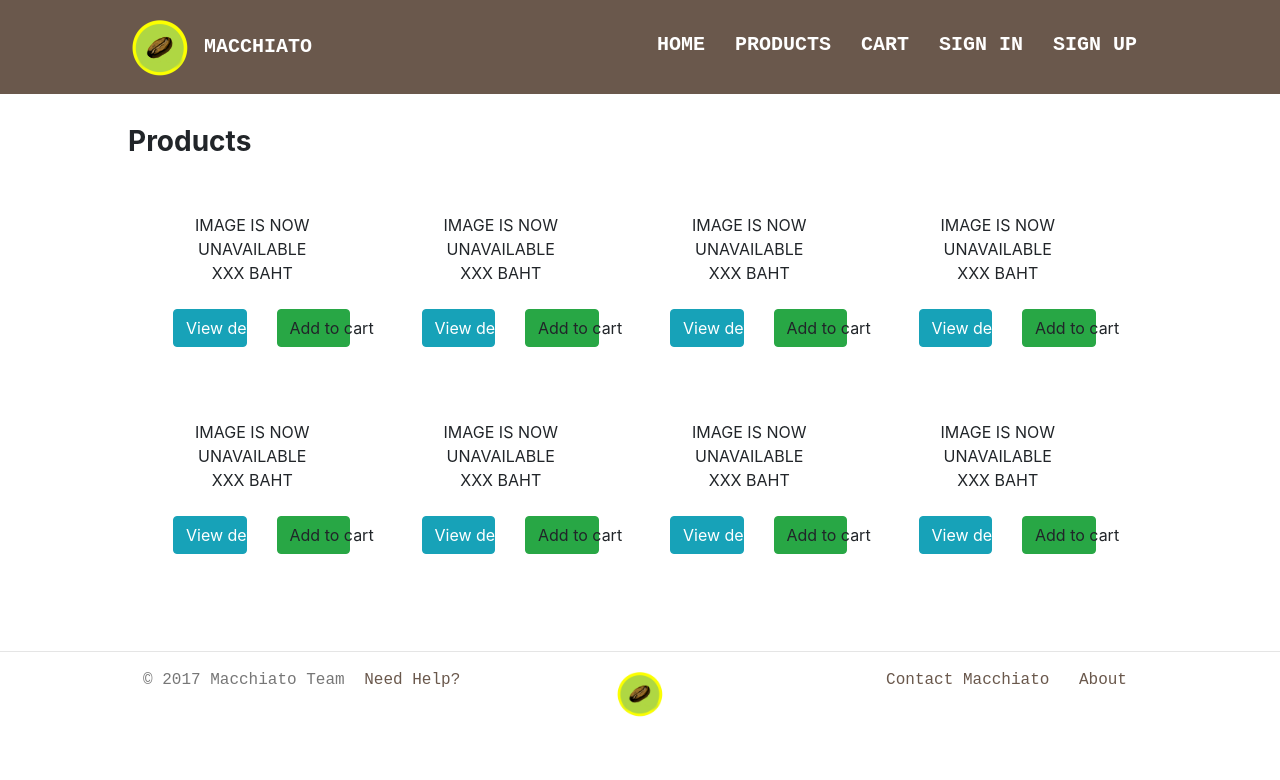
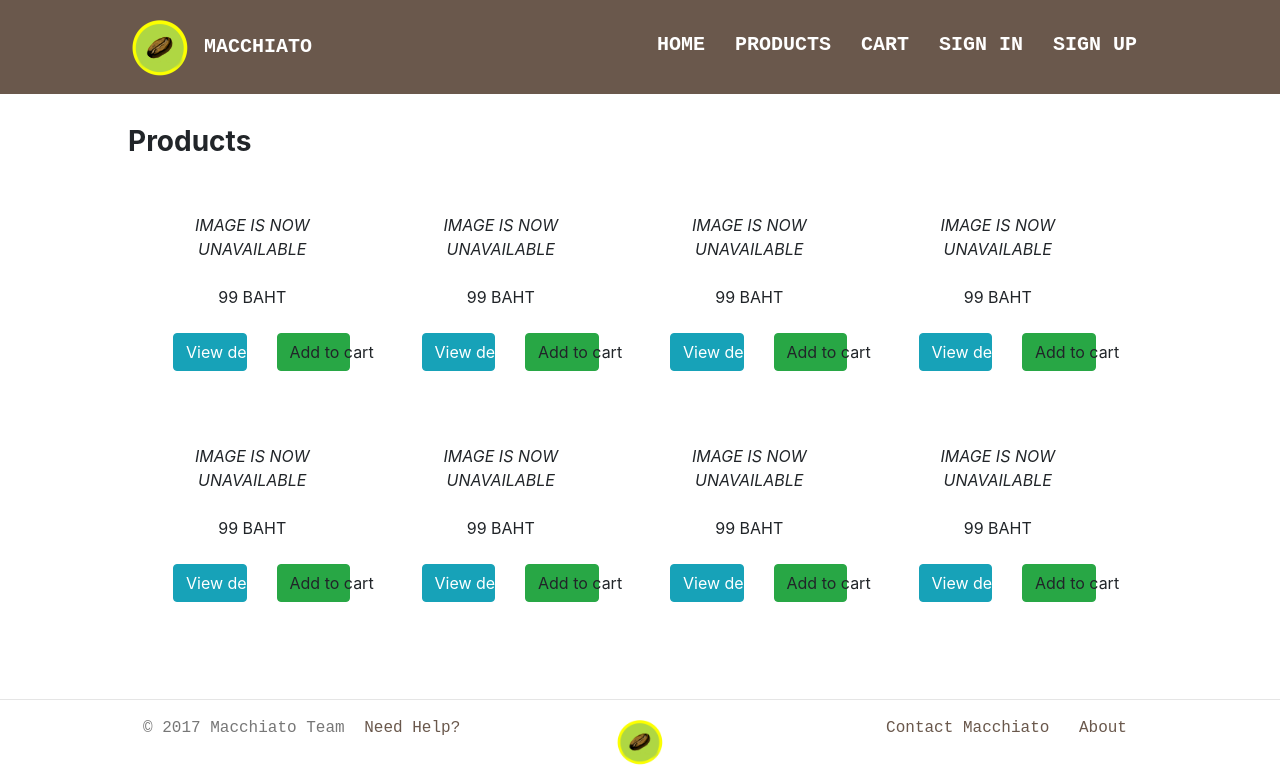
Before and after one commit to tuterdust/ECommerce, a Django app: page /products/ in a window 1280 px wide. Shown: the top 780 px of the page. Run offline with Django 3.2, Linux system fonts and the light colour scheme; some libraries are stand-ins or nearby versions.

Commit message:
Edit some details on products page

```diff
--- a/src/main/templates/_product_listing_grid.html
+++ b/src/main/templates/_product_listing_grid.html
@@ -1,7 +1,8 @@
 <center>
-  IMAGE IS NOW UNAVAILABLE
+  <i>IMAGE IS NOW UNAVAILABLE</i>
   <br />
-  XXX BAHT
+  <br />
+  99 BAHT
   <br />
 </center>
 <br />
```
